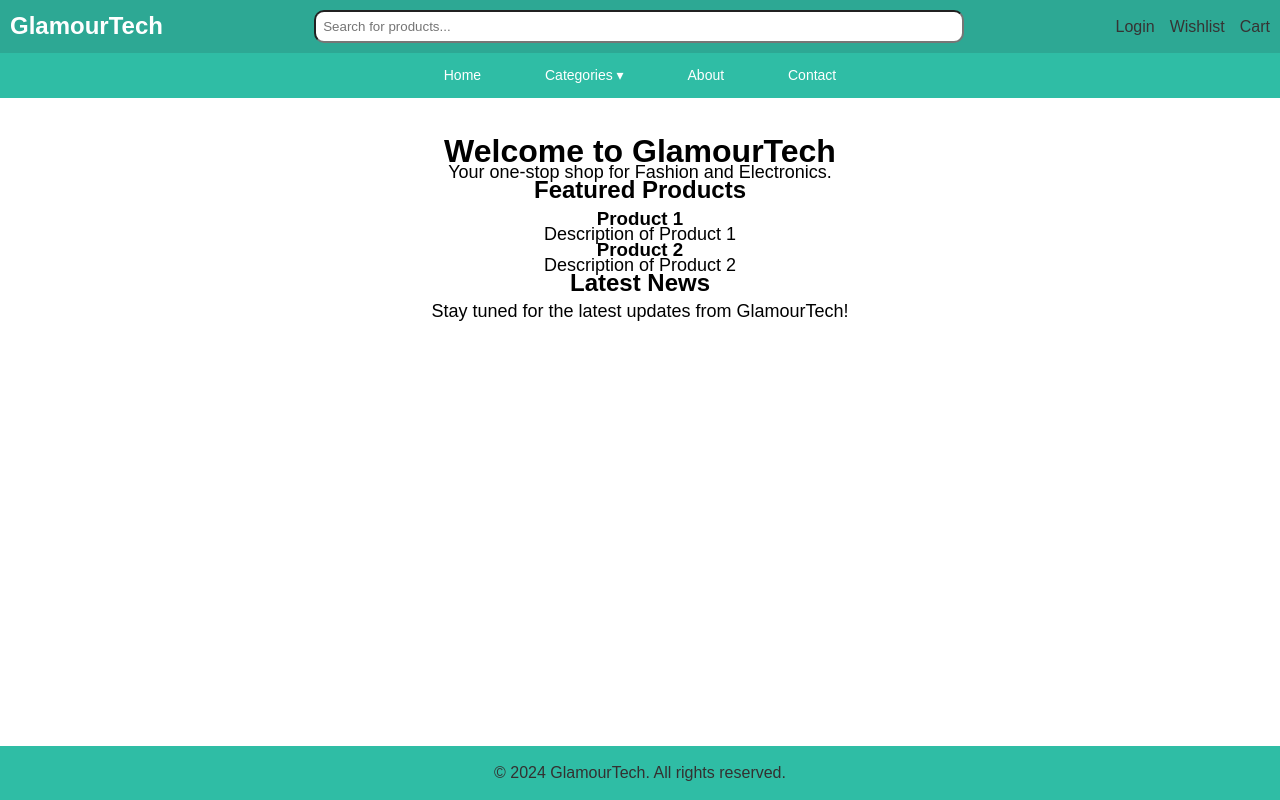
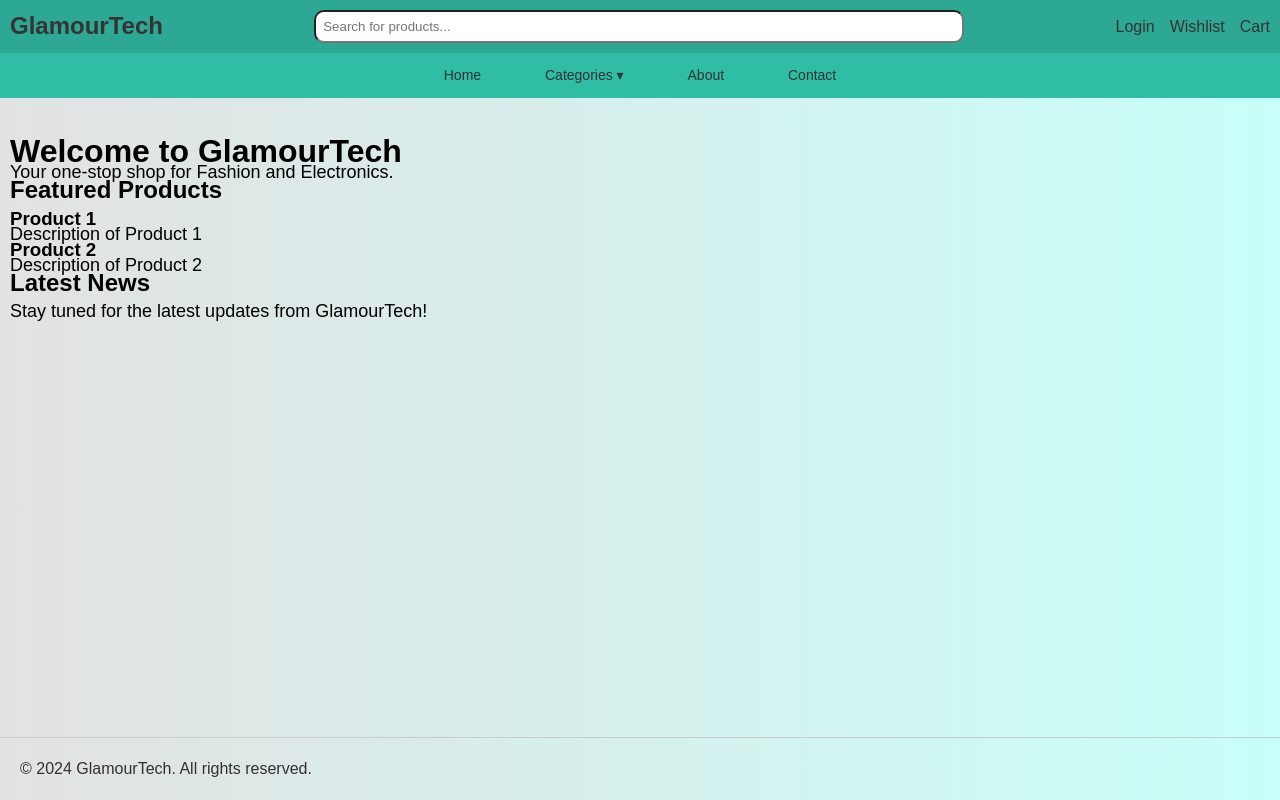
Before and after one commit to Mustafa4Fathi/GlamourTech, a plain HTML site: page index.html in a window 1280 px wide. Drawn offline with Linux system fonts and the light colour scheme.

Commit message:
Updated main.js to respond to click on login icon and update global.css

```diff
--- a/CSS/global.css
+++ b/CSS/global.css
@@ -2,7 +2,7 @@
     --primary-color:#2da894;
     --secondary-color-navbar:#2fbda5;
     --secondary-color-hover-1: #4ef8dc;
-    --secondary-color-hover-2: cadetblue;
+    --secondary-color-hover-2: #5f9ea0;
     --color-nav-border:#555;
     --secondary-color-background:#c9fff6;
     --text-color:#363333;
@@ -16,10 +16,15 @@
 }
 
 body {
+    display: flex;
+    flex-direction: column;
+    background-color: var(--secondary-color-background);
+    background: linear-gradient(to right, #e2e2e2, #c9fff9);
     font-family: Arial, sans-serif;
     line-height: 0.85;
     margin: 0;
     padding: 0;
+    min-height: 100vh;
 }
 
 /* Header styling */
@@ -29,7 +34,7 @@ header {
     align-items: center;
     padding: 10px;
     background-color: var(--primary-color);
-    color: #fff;
+    color: var(--text-color);
 }
 
 header .logo h1 {
@@ -81,7 +86,7 @@ nav ul li {
 nav a {
     display: block;
     padding: 0 30px;
-    color: white;
+    color: var(--text-color);
     line-height: 45px;
     text-decoration: none;
 }
@@ -120,8 +125,10 @@ nav ul ul ul li {
 
 /* Main content styling */
 main {
-    margin-top: 40px;
-    text-align: center;
+    flex: 1;
+    margin-top: 30px;
+    padding: 10px;
+    /* text-align: center; */
 }
 
 main h2 {
@@ -134,11 +141,12 @@ main p {
 
 /* Footer styling */
 footer {
-    background-color: var(--secondary-color-navbar);
     color: var(--footer-color);
-    text-align: center;
-    padding: 20px 0;
-    position: absolute;
+    border-top: 1px solid #ccc;
+    display: flex;
+    justify-content: space-between;
+    padding: 24px 20px;
+    position:relative;
     width: 100%;
     bottom: 0;
 }
--- a/JS/main.js
+++ b/JS/main.js
@@ -1,4 +1,15 @@
 document.addEventListener('DOMContentLoaded', () => {
+
+    document.querySelectorAll('.icons a').forEach(iconLink =>{
+        iconLink.addEventListener('click', (event) => {
+            const href = event.target.getAttribute('href');
+            if (href && href !== '#') {
+                event.preventDefault();
+                window.location.href = href;
+            }
+        })
+    })
+
     const loginIcon = document.getElementById('login-icon');
     const profileIcon = document.getElementById('profile-icon');
 
```
Also changed, not shown: images/Payment-Methods.png (added).
